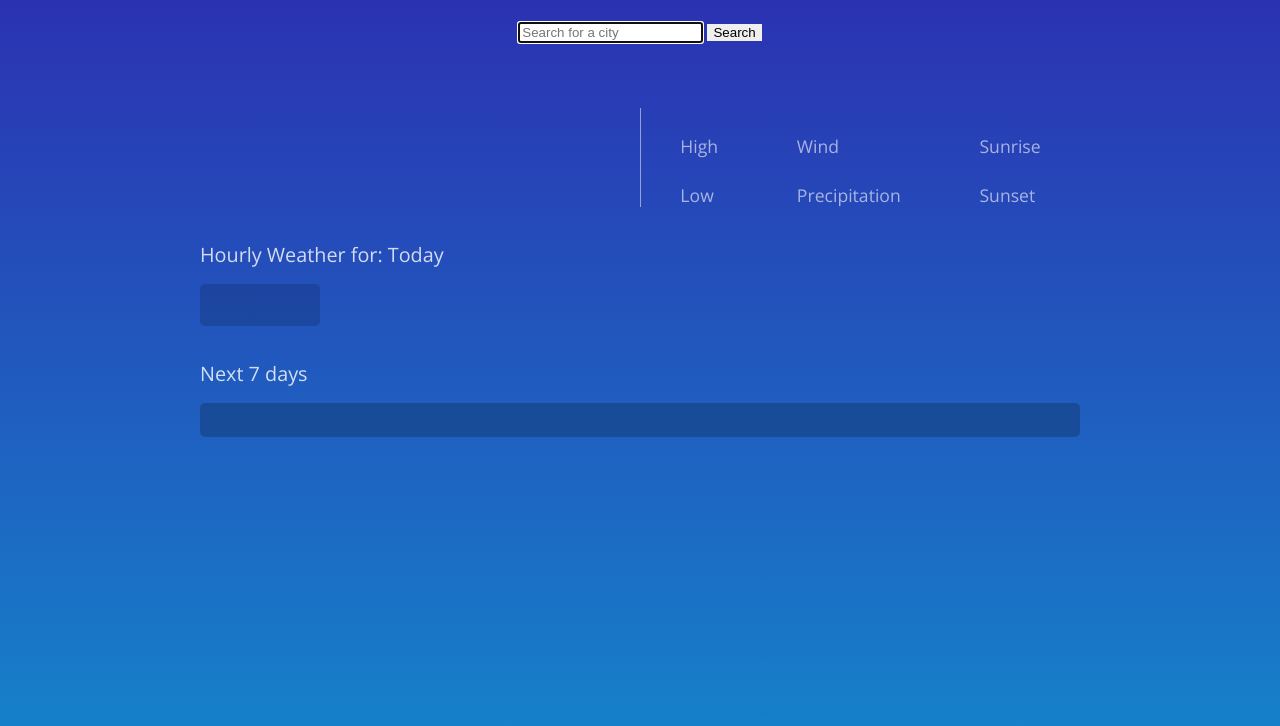
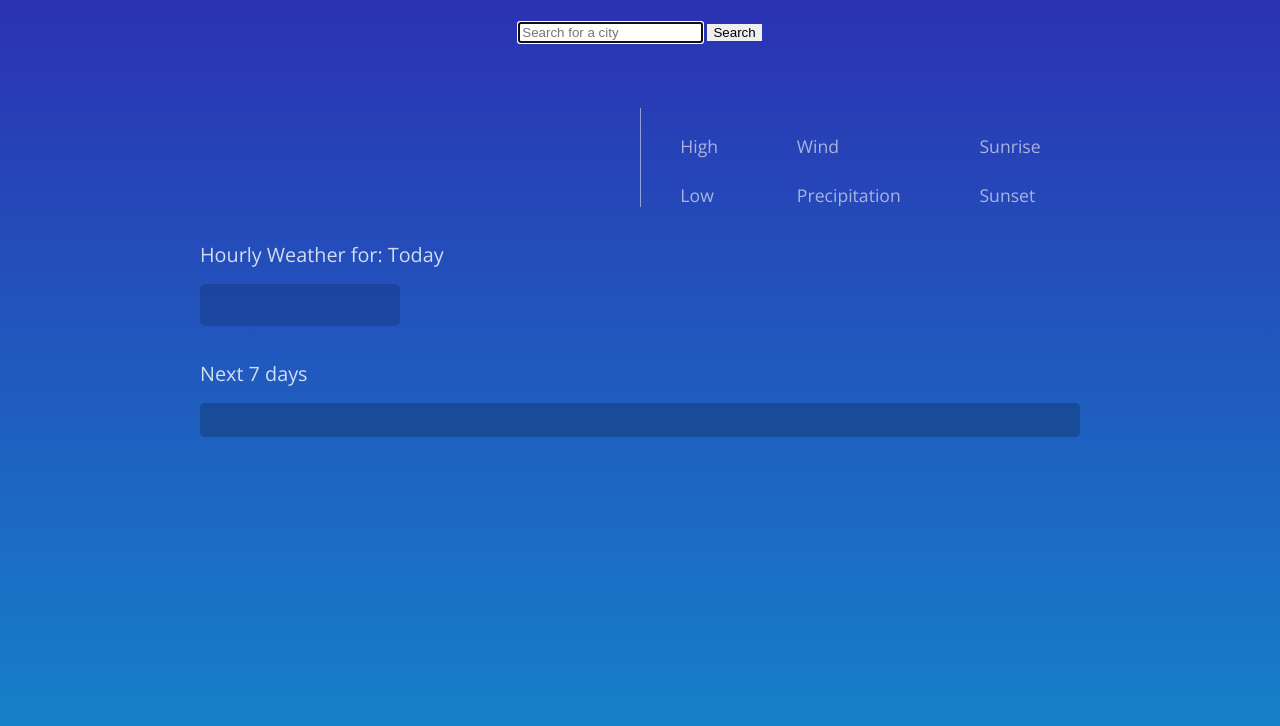
Before and after one commit to HexedAssassin/weather, a plain HTML site: page index.html in a window 1280 px wide. Drawn offline with nearby package versions, Linux system fonts and the light colour scheme.

Commit message:
True hourly data, UI Changes
Hourly data now has every hour and there's now a scroll bar.

```diff
--- a/index.html
+++ b/index.html
@@ -53,7 +53,7 @@
   <div class="weather-by-hour">
     <h2 class="weather-by-hour__heading hourlyHeading">Hourly Weather for: Today</h2>
     <div class="weather-by-hour__container">
-      <div class="weather-by-hour__item" onclick=1>
+      <div class="weather-by-hour__item">
         <div class="weather-by-hour__hour hourlyTime"></div>
         <div class="hourlyIcon"></div>
         <div class="hourlyTemp"></div>
@@ -66,8 +66,8 @@
       <div class="next-7-days__row" style="cursor: pointer;">
         <input class="dayValue" type="hidden" value="0"/>
         <div class="next-7-days__date week"></div>
+        <div class="next-7-days__high high"></div>
         <div class="next-7-days__low low"></div>
-        <div class="next-7-days__high high"></div>
         <div class="next-7-days__icon icon"></div>
         <div class="next-7-days__precipitation precipitation"></div>
         <div class="next-7-days__wind wind"></div>
--- a/script.js
+++ b/script.js
@@ -146,26 +146,26 @@ function sevenDays(data) {
 }
 
 function hourlyData(data, i) {
-	j = 3;
+	j = 0;
 	var dayWeather = data.days[i];
 	hourlyHolder.textContent = '';
 	while (j < 24) {
-		let d = parseInt(dayWeather.hours[j].datetime.slice(0,2))
+		let d = parseInt(dayWeather.hours[j].datetime.slice(0,2))+1;
 		if (d >= 12) {
 			if (d == 12){
-				d = d + "PM"
+				d = d + " PM";
 			}
 			else{
-				d = (d - 12) + "PM"
+				d = (d - 12) + " PM";
 			}
 		}
 		else{
-			d += "AM"
+			d += " AM";
 		}
 		hourlyTime.innerHTML = d
 		hourlyIcon.innerHTML = `<img src="https://raw.githubusercontent.com/visualcrossing/WeatherIcons/main/PNG/3rd%20Set%20-%20Color/${dayWeather.hours[j].icon}.png"/>`;
 		hourlyTemp.innerHTML = Math.round(dayWeather.hours[j].temp) + "°F"
-		j += 3;
+		j += 1;
 		let clone = hourlyContainer.cloneNode(true);
 		hourlyHolder.appendChild(clone);
 	}
--- a/site.css
+++ b/site.css
@@ -129,8 +129,6 @@
     }
   }
 
-
-
   /* weather-by-hour */
   .weather-by-hour {
     display:block;
@@ -145,7 +143,28 @@
 
   .weather-by-hour__container {
     display: flex;
-    justify-content: space-between;
+    overflow-x: auto;
+    white-space: nowrap;
+  }
+
+  .weather-by-hour__container::-webkit-scrollbar {
+    width: 12px;
+    height: 12px;
+  }
+
+  .weather-by-hour__container::-webkit-scrollbar-track {
+      background: rgba(0, 0, 0, 0.1);
+      border-radius: 10px;
+  }
+
+  .weather-by-hour__container::-webkit-scrollbar-thumb {
+      background: rgba(255, 255, 255, 0.5);
+      border-radius: 10px;
+      border: 2px solid rgba(0, 0, 0, 0.1);
+  }
+
+  .weather-by-hour__container::-webkit-scrollbar-thumb:hover {
+      background: rgba(255, 255, 255, 0.7);
   }
 
   .weather-by-hour__heading,
@@ -164,16 +183,20 @@
 
   .weather-by-hour__item {
     padding: 0.8em 0;
-    width: 13%;
+    width: 200px;
+    flex: 0 0 200px;
     border-radius: 5px;
     background-color: rgba(0,0,0,0.15);
     font-size: 1.125em;
     text-align: center;
+    display: inline-block;
+    margin-right: 10px;
   }
 
   @media screen and (min-width: 880px) {
     .weather-by-hour__item {
-      width: 6.05em;
+      width: 200px;
+      flex: 0 0 200px;
     }
   }
 
```
